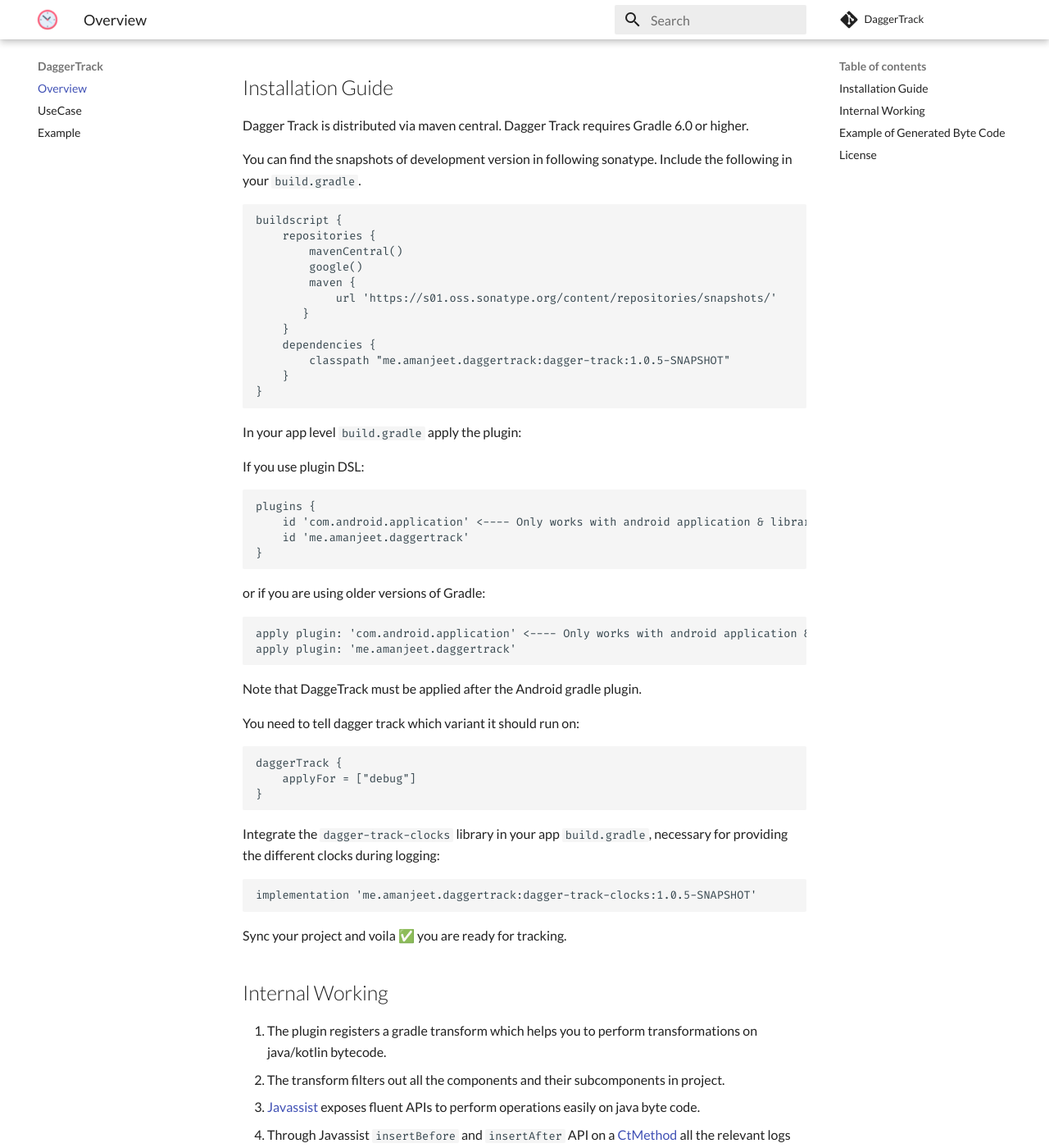
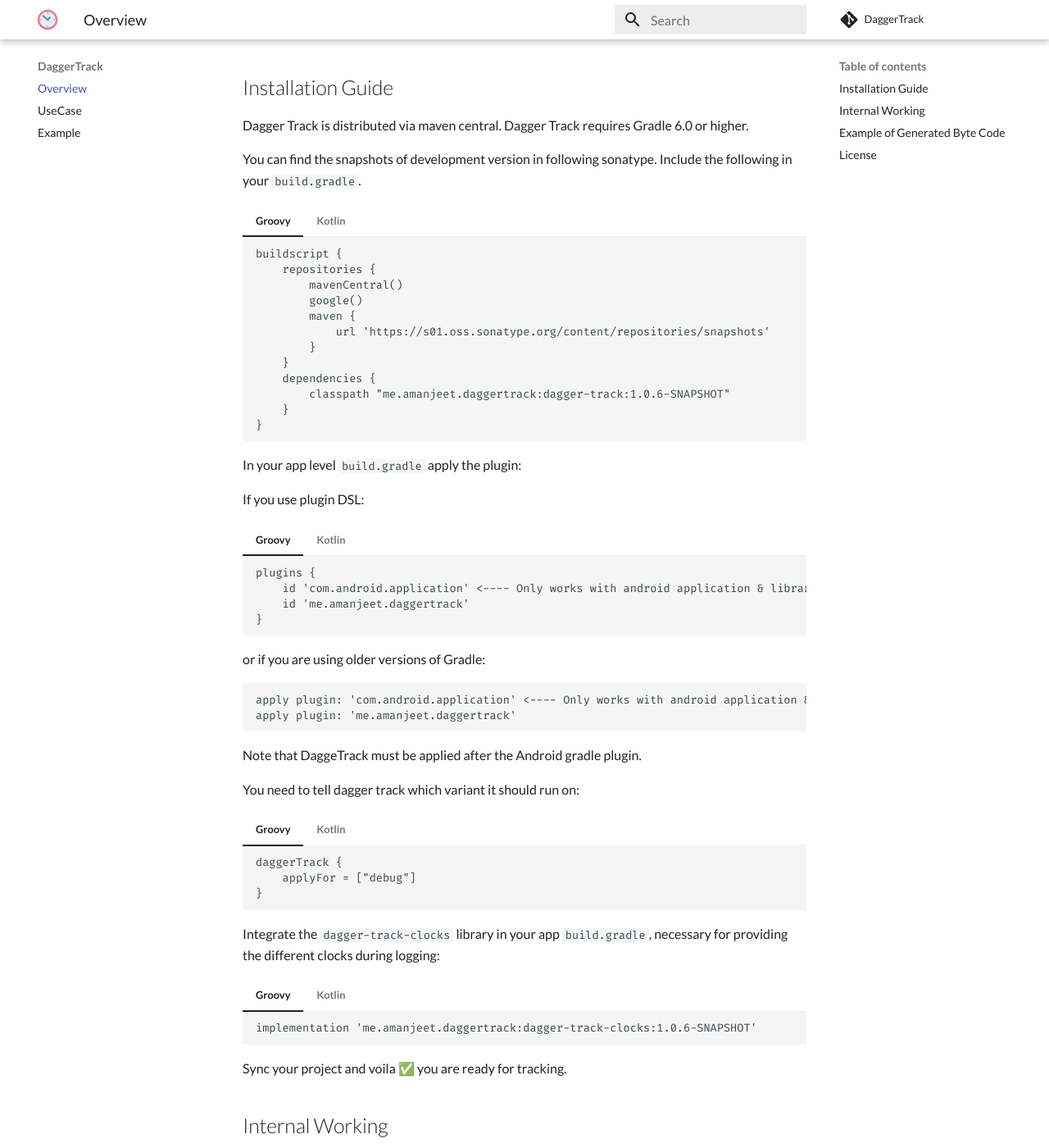
Before and after one commit to amanjeetsingh150/dagger-track, an MkDocs documentation site: the page built from docs/index.md, in a window 1280 px wide and 1400 px high, scrolled down 493 px. Shown: the whole window at 82% size. Built offline with MkDocs 1.6.1 and Material for MkDocs 9.7.7, drawn with Linux system fonts in a browser that asks for light colours; comment, search, counter and statistics services are not loaded.

Commit message:
Prepares for `1.0.6-SNAPSHOT` development version

````diff
--- a/docs/index.md
+++ b/docs/index.md
@@ -20,31 +20,55 @@
 
 You can find the snapshots of development version in following sonatype. Include the following in your `build.gradle`.
 
-```
-buildscript {
-	repositories {
-	 	mavenCentral()
-    	google()
-		maven {
-            url 'https://s01.oss.sonatype.org/content/repositories/snapshots/'
-       }
-	}
-	dependencies {
-		classpath "me.amanjeet.daggertrack:dagger-track:1.0.5-SNAPSHOT"
-	}
-}
-```
+=== "Groovy"
+    ```
+    buildscript {
+        repositories {
+            mavenCentral()
+            google()
+            maven {
+                url 'https://s01.oss.sonatype.org/content/repositories/snapshots'
+            }
+        }
+        dependencies {
+            classpath "me.amanjeet.daggertrack:dagger-track:1.0.6-SNAPSHOT"
+        }
+    }
+    ```
+=== "Kotlin"
+    ```
+    buildscript {
+        repositories {
+            mavenCentral()
+            google()
+            maven("https://s01.oss.sonatype.org/content/repositories/snapshots")
+        }
+        dependencies {
+            classpath("me.amanjeet.daggertrack:dagger-track:1.0.6-SNAPSHOT")
+        }
+    }
+    ```
+
 
 In your app level `build.gradle` apply the plugin:
 
 If you use plugin DSL:
 
-```
-plugins {
-	id 'com.android.application' <---- Only works with android application & library
-	id 'me.amanjeet.daggertrack'
-}
-```
+=== "Groovy"
+    ```
+    plugins {
+        id 'com.android.application' <---- Only works with android application & library
+        id 'me.amanjeet.daggertrack'
+    }
+    ```
+=== "Kotlin"
+    ```
+    plugins {
+        id("com.android.application") <---- Only works with android application & library
+        id("me.amanjeet.daggertrack")
+    }
+    ```
+
 
 or if you are using older versions of Gradle:
 
@@ -57,16 +81,29 @@
 
 You need to tell dagger track which variant it should run on:
 
-```
-daggerTrack {
-    applyFor = ["debug"]
-}
-```
+=== "Groovy"
+    ```
+    daggerTrack {
+        applyFor = ["debug"]
+    }
+    ```
+=== "Kotlin"
+    ```
+    daggerTrack {
+        applyFor = arrayOf("debug")
+    }
+    ```
+
 Integrate the `dagger-track-clocks` library in your app `build.gradle`, necessary for providing the different clocks during logging:
 
-```
-implementation 'me.amanjeet.daggertrack:dagger-track-clocks:1.0.5-SNAPSHOT'
-```
+=== "Groovy"
+    ```
+    implementation 'me.amanjeet.daggertrack:dagger-track-clocks:1.0.6-SNAPSHOT'
+    ```
+=== "Kotlin"
+    ```
+    implementation("me.amanjeet.daggertrack:dagger-track-clocks:1.0.6-SNAPSHOT")
+    ```
 
 Sync your project and voila ✅ you are ready for tracking.
 
--- a/mkdocs.yml
+++ b/mkdocs.yml
@@ -35,6 +35,7 @@
   - pymdownx.caret
   - pymdownx.inlinehilite
   - pymdownx.magiclink
+  - pymdownx.tabbed
   - pymdownx.smartsymbols
   - pymdownx.superfences
   - pymdownx.emoji
````
Also changed, not shown: 2 other files.
